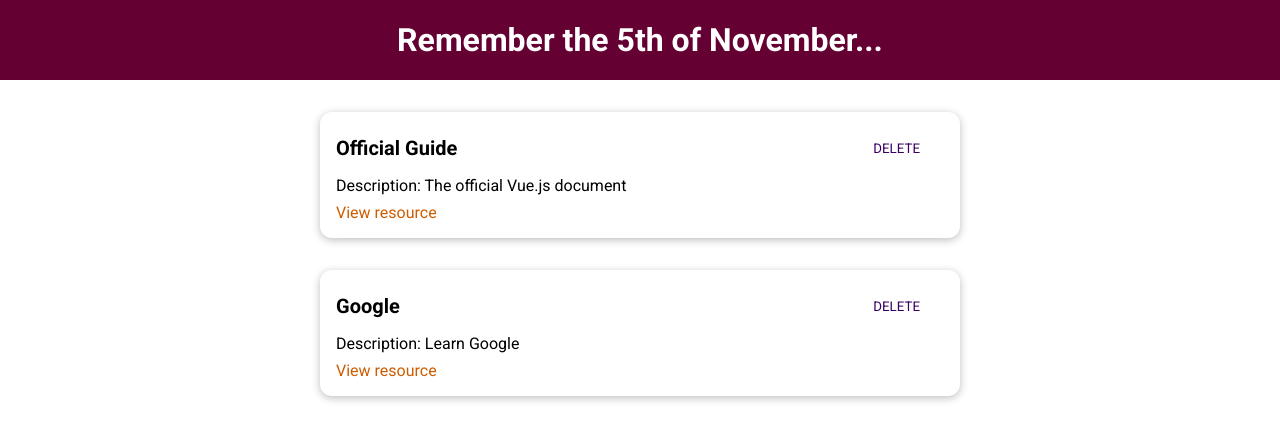
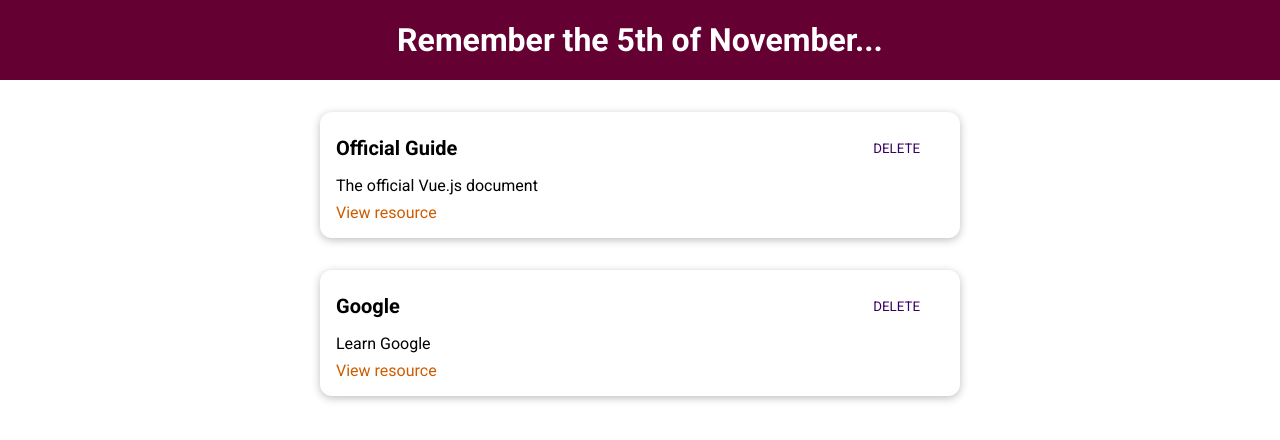
Before and after one commit to cyrilmarois/udemy-vue, a Vue app in the folder Projects/learning/: page / in a window 1280 px wide. Shown: the top 440 px of the page. Built offline with nearby package versions, Linux system fonts and the light colour scheme.

Commit message:
style(app): remove html span tag of description

```diff
--- a/Projects/learning/src/components/CourseItem.vue
+++ b/Projects/learning/src/components/CourseItem.vue
@@ -6,7 +6,7 @@
         <base-button mode="flat">DELETE</base-button>
       </header>
       <p>
-        <span>Description</span>: <span>{{ description }}</span>
+        {{ description }}
       </p>
       <nav>
         <a :href="link">View resource</a>
```
